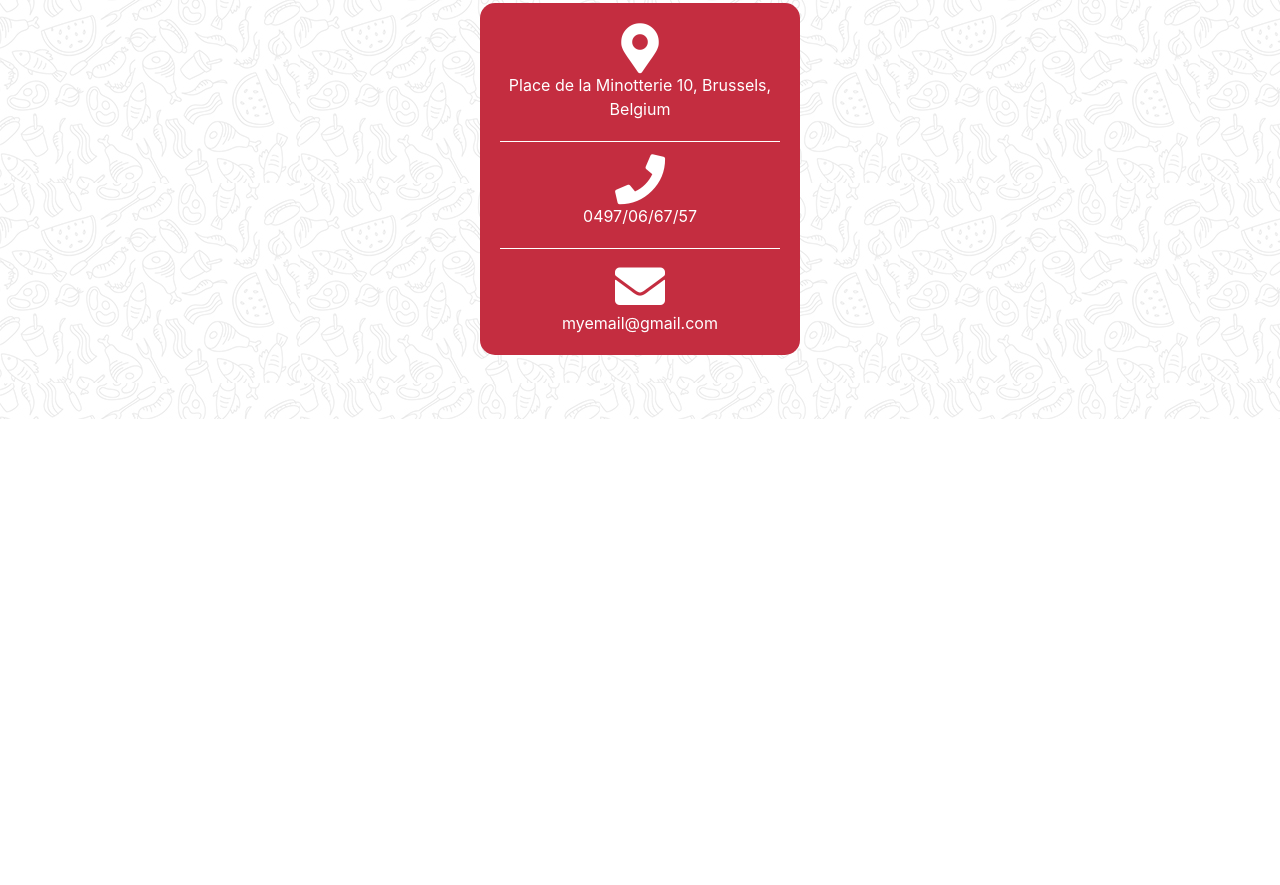
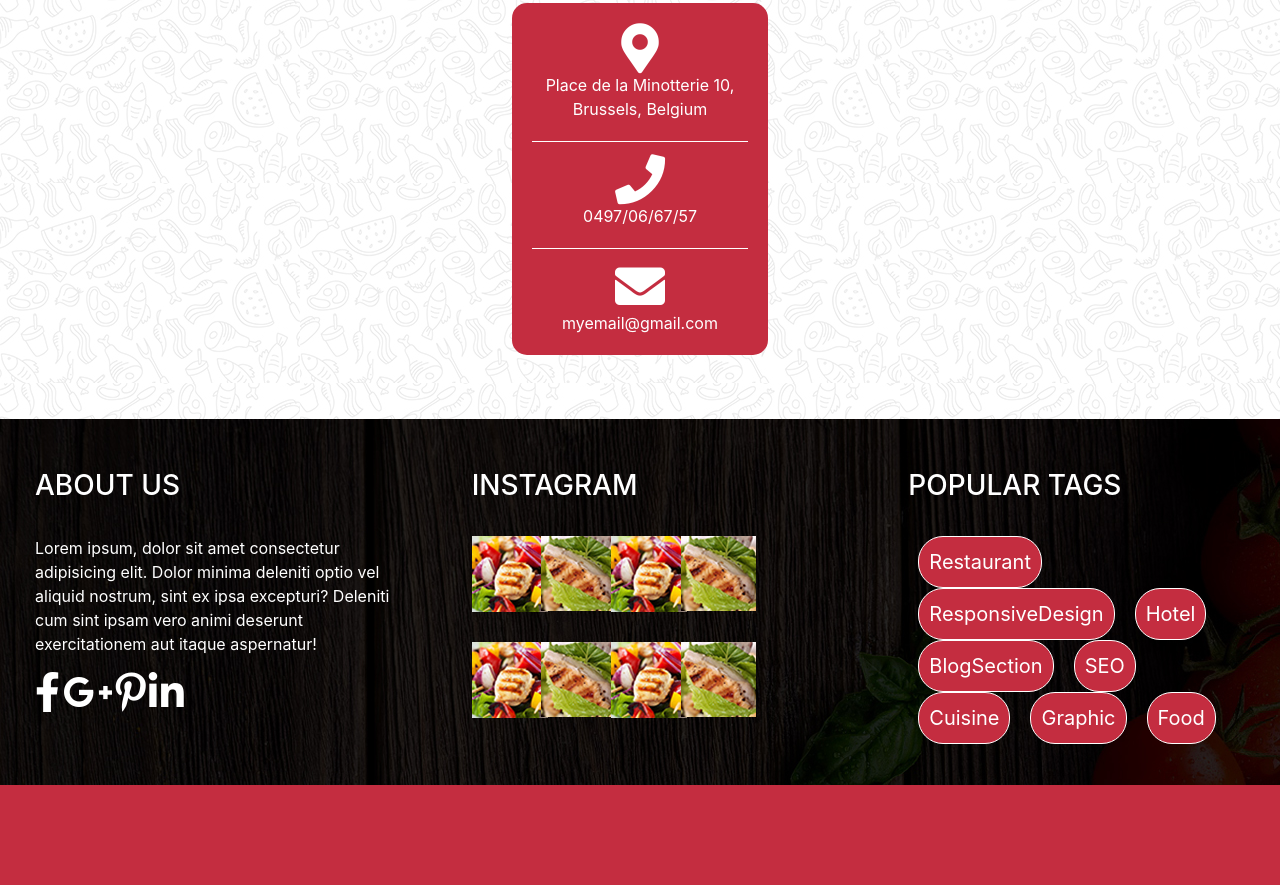
Before and after one commit to FannyHunin/siteDuChef, a website: page index.html in a window 1280 px wide. Shown: the part 5850-6735 px from the top of the page. Before the commit the page ends 6269 px from the top, so only its background shows below. Drawn offline with nearby package versions, Linux system fonts and the light colour scheme.

Commit message:
site fini en gros

```diff
--- a/index.html
+++ b/index.html
@@ -28,13 +28,13 @@
                     <a class="nav-link" href="#">HOME</a>
                 </li>
                 <li class="nav-item">
-                    <a class="nav-link" href="#">ABOUT US</a>
+                    <a class="nav-link" href="#sectionAbout">ABOUT US</a>
                 </li>
                 <li class="nav-item">
-                    <a class="nav-link" href="#">MENU LIST</a>
+                    <a class="nav-link" href="#sectionMenu">MENU LIST</a>
                 </li>
                 <li class="nav-item">
-                    <a class="nav-link" href="#">TEAM</a>
+                    <a class="nav-link" href="#sectionTeam">TEAM</a>
                 </li>
                 </li>
                 <!-- logo -->
@@ -42,16 +42,16 @@
                     <img src="./public/images/logo.png" alt="">
                 </div>
                 <li class="nav-item">
-                    <a class="nav-link" href="#">RESERVATION</a>
+                    <a class="nav-link" href="#sectionReservation">RESERVATION</a>
                 </li>
                 <li class="nav-item">
-                    <a class="nav-link" href="#">BLOG</a>
+                    <a class="nav-link" href="#blog">BLOG</a>
                 </li>
                 <li class="nav-item">
-                    <a class="nav-link" href="#">TESTIMONIALS</a>
+                    <a class="nav-link" href="#sectionTestimonials">TESTIMONIALS</a>
                 </li>
                 <li class="nav-item">
-                    <a class="nav-link" href="#">CONTACT US</a>
+                    <a class="nav-link" href="#sectionContact">CONTACT US</a>
                 </li>
             </ul>
         </div>
@@ -774,7 +774,87 @@
         </div>
     </section>
 
-
+    <!-- footer -->
+    <footer>
+        <!-- part1 -->
+        <section id="part1">
+            <div class="row">
+                <!-- about -->
+                <div class="col-4">
+                    <h3>ABOUT US</h3>
+                    <p>Lorem ipsum, dolor sit amet consectetur adipisicing elit. Dolor minima deleniti optio vel
+                        aliquid nostrum, sint ex ipsa excepturi? Deleniti cum sint ipsam vero animi deserunt
+                        exercitationem aut itaque aspernatur!</p>
+                    <ul id="icons">
+                        <li>
+                            <i class="fab fa-facebook-f"></i>
+                        </li>
+                        <li>
+                            <i class="fab fa-google-plus-g"></i>
+                        </li>
+                        <li>
+                            <i class="fab fa-pinterest-p"></i>
+                        </li>
+                        <li>
+                            <i class="fab fa-linkedin-in"></i>
+                        </li>
+                    </ul>
+                </div>
+                <!-- instagram -->
+                <div class="col-4">
+                    <h3>INSTAGRAM</h3>
+                    <!-- gallery -->
+                    <div>
+                        <div class="row">
+                            <div class="col-3">
+                                <img src="./public/images/instragram_gallery_img1.jpg" alt="">
+                            </div>
+                            <div class="col-3">
+                                <img src="./public/images/instragram_gallery_img2.jpg" alt="">
+                            </div>
+                            <div class="col-3">
+                                <img src="./public/images/instragram_gallery_img1.jpg" alt="">
+                            </div>
+                            <div class="col-3">
+                                <img src="./public/images/instragram_gallery_img2.jpg" alt="">
+                            </div>
+                        </div>
+                        <div class="row">
+                            <div class="col-3">
+                                <img src="./public/images/instragram_gallery_img1.jpg" alt="">
+                            </div>
+                            <div class="col-3">
+                                <img src="./public/images/instragram_gallery_img2.jpg" alt="">
+                            </div>
+                            <div class="col-3">
+                                <img src="./public/images/instragram_gallery_img1.jpg" alt="">
+                            </div>
+                            <div class="col-3">
+                                <img src="./public/images/instragram_gallery_img2.jpg" alt="">
+                            </div>
+                        </div>
+                    </div>
+                </div>
+                <!-- popular tags -->
+                <div class="col-4">
+                    <h3>POPULAR TAGS</h3>
+                    <ul id="tags">
+                        <li>Restaurant</li>
+                        <li>ResponsiveDesign</li>
+                        <li>Hotel</li>
+                        <li>BlogSection</li>
+                        <li>SEO</li>
+                        <li>Cuisine</li>
+                        <li>Graphic</li>
+                        <li>Food</li>
+                    </ul>
+                </div>
+            </div>
+        </section>
+        <!-- part 2 -->
+        <section id="part2">
+        </section>
+    </footer>
 
     <!-- jquery -->
     <script src="./node_modules/jquery/dist/jquery.js"></script>
--- /dev/null
+++ b/src/scss/modules/_footer.scss
@@ -0,0 +1,77 @@
+footer {
+    background-image: url("../../../public/images/footer_background.jpg");
+
+    #part1 {
+        color: white;
+        display: flex;
+        justify-content: center;
+
+        .row {
+            display: flex;
+            justify-content: center;
+
+            .col-4 {
+                display: flex;
+                flex-direction: column;
+                align-items: flex-start;
+                padding-top: 50px;
+                padding-bottom: 50px;
+                padding-left: 50px;
+                h3{
+                    padding-bottom: 25px;
+                }
+
+                #icons {
+                    list-style: none;
+                    display: flex;
+                    justify-content: space-between;
+                    width:40%;
+                    padding: 0 !important;
+
+                    li {
+                        .fab {
+                            font-size: 40px;
+
+                        }
+                    }
+                }
+            }
+
+            .col-4 {
+                padding-bottom: 25px;
+                div{
+                    width: 100%;
+                    .row{
+                       width: 75%;
+                       margin-bottom: 30px;
+                    }
+                }
+            }
+
+            .col-4 {
+                #tags {
+                    list-style: none;
+                    display: flex;
+                    flex-wrap: wrap;
+                    padding: 0 !important;
+                    width: 90%;
+                    li {
+                        font-size: 20px;
+                        background-color: #C42D40;
+                        border:  white 1px solid;
+                        padding: 10px;
+                        border-radius: 25px;
+                        margin-left: 10px;
+                        margin-right: 10px;
+                    }
+                }
+            }
+        }
+
+    }
+
+    #part2 {
+        height: 100px;
+        background-color: #C42D40;
+    }
+}
--- a/src/scss/modules/_header+navbar.scss
+++ b/src/scss/modules/_header+navbar.scss
@@ -1,4 +1,7 @@
+html{
+    scroll-behavior: smooth;
     body {
+        overflow-x: hidden;
         header {
             #banner {
                 div {
@@ -58,3 +61,4 @@ body {
             }
         }
     }
+}
--- a/src/scss/modules/_sectionContact.scss
+++ b/src/scss/modules/_sectionContact.scss
@@ -18,7 +18,7 @@
         }
     }
     .card{
-        width: 25% !important;
+        width: 20% !important;
         margin-top: 5%;
         text-align: center;
         background-color: #C42D40;
--- a/src/scss/modules/style.scss
+++ b/src/scss/modules/style.scss
@@ -6,4 +6,5 @@
 @import "./sectionReservation";
 @import "./sectionOurBlog";
 @import "./sectionTestimonials";
-@import "./sectionContact"
+@import "./sectionContact";
+@import "./footer";
```
Also changed, not shown: public/css/app.css, 1 other file. Lines whose indentation alone changed are shown as unchanged.
